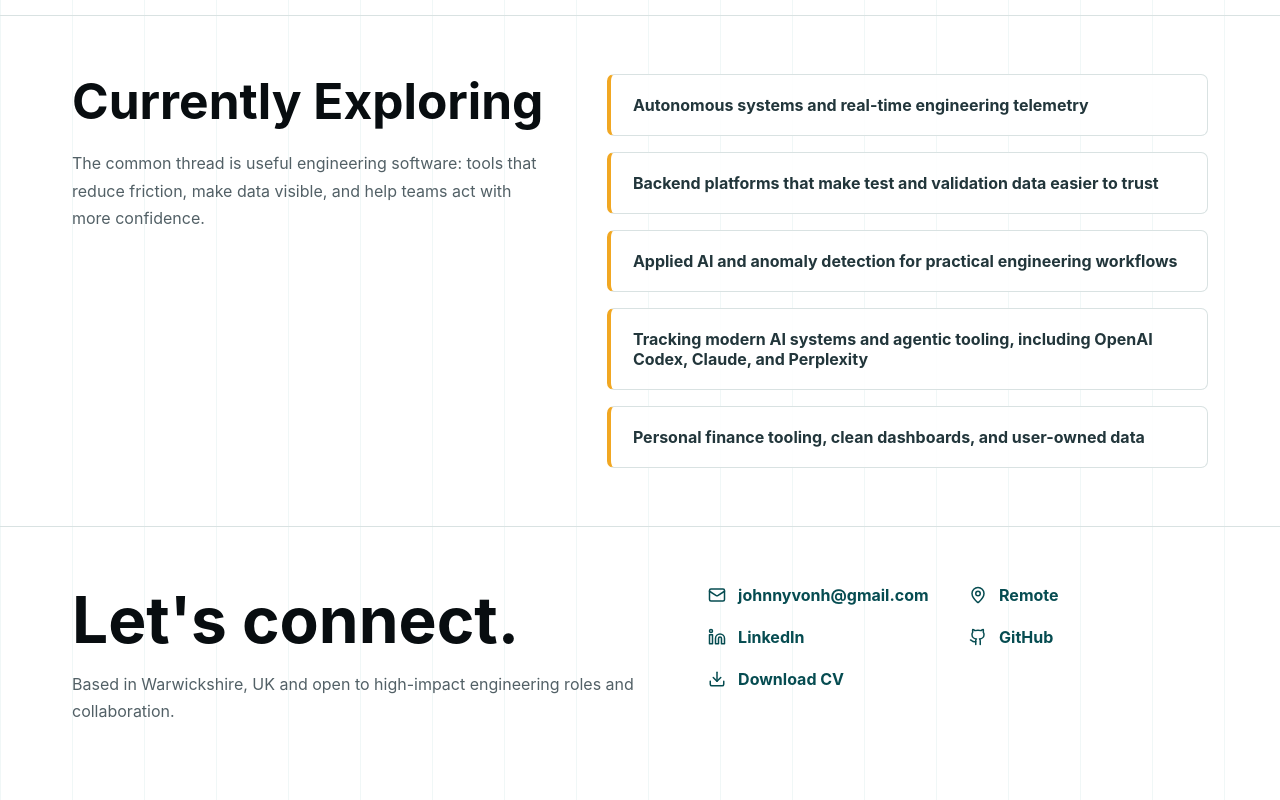
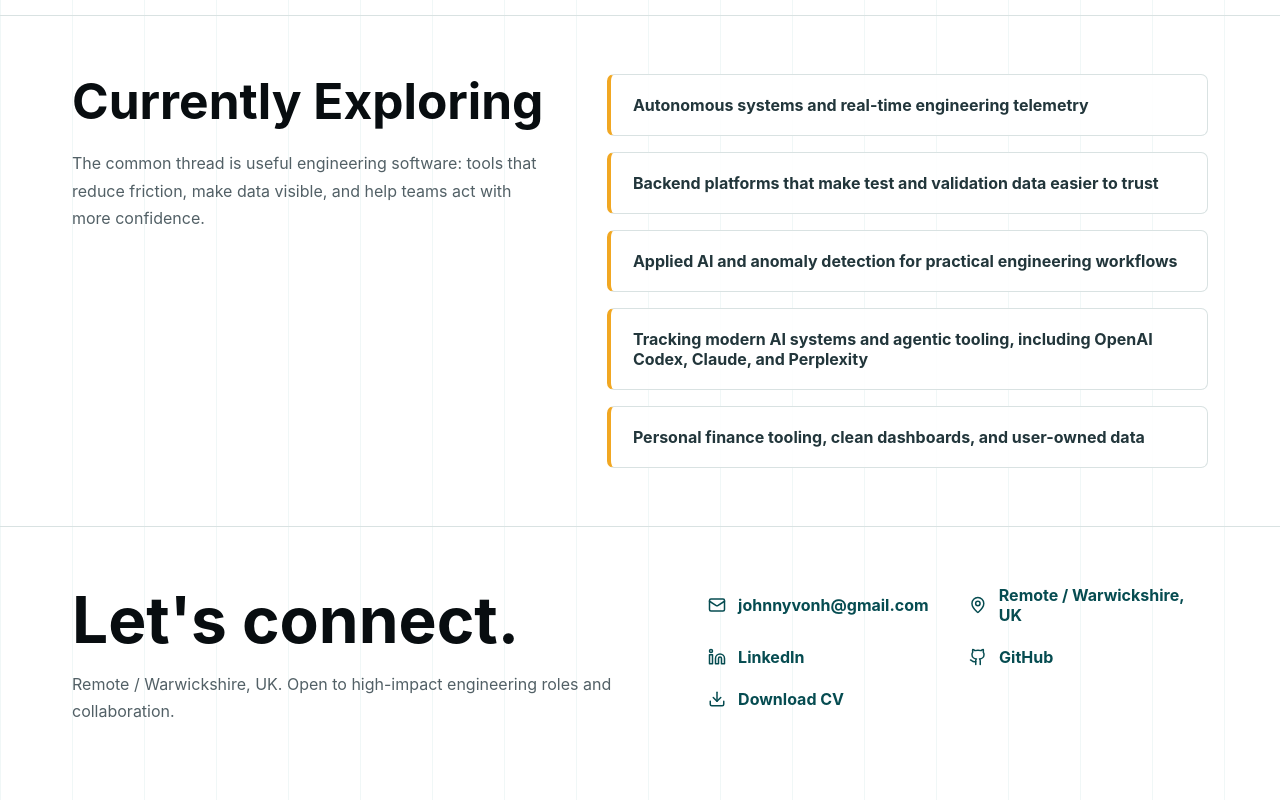
Before and after one commit to JohnnyvonH/johnny-von-holstein-portfolio, a React (Vite) app: page / in a window 1280 px wide. Shown: the part 5665-6465 px from the top of the page. Built offline with nearby package versions, Linux system fonts and the light colour scheme.

Commit message:
Use PDF CV download and update location

```diff
--- a/src/main.jsx
+++ b/src/main.jsx
@@ -173,7 +173,7 @@ function App() {
               Explore Projects
               <ArrowRight size={18} />
             </a>
-            <a className="button ghost" href="/johnny-von-holstein-portfolio/johnny-von-holstein-cv.docx" download>
+            <a className="button ghost" href="/johnny-von-holstein-portfolio/johnny-von-holstein-cv.pdf" download>
               <Download size={18} />
               Download CV
             </a>
@@ -218,14 +218,14 @@ function App() {
       <footer className="footer" id="contact">
         <div>
           <h2>Let's connect.</h2>
-          <p>Based in Warwickshire, UK and open to high-impact engineering roles and collaboration.</p>
+          <p>Remote / Warwickshire, UK. Open to high-impact engineering roles and collaboration.</p>
         </div>
         <address>
           <a href="mailto:johnnyvonh@gmail.com"><Mail size={18} /> johnnyvonh@gmail.com</a>
-          <span><MapPin size={18} /> Remote</span>
+          <span><MapPin size={18} /> Remote / Warwickshire, UK</span>
           <a href="https://www.linkedin.com/in/johnny-v-330a45b2" target="_blank" rel="noreferrer"><Linkedin size={18} /> LinkedIn</a>
           <a href="https://github.com/JohnnyvonH" target="_blank" rel="noreferrer"><Github size={18} /> GitHub</a>
-          <a href="/johnny-von-holstein-portfolio/johnny-von-holstein-cv.docx" download><Download size={18} /> Download CV</a>
+          <a href="/johnny-von-holstein-portfolio/johnny-von-holstein-cv.pdf" download><Download size={18} /> Download CV</a>
         </address>
       </footer>
     </main>
```
Also changed, not shown: 1 other file (tests, documents, lock files or other folders).
